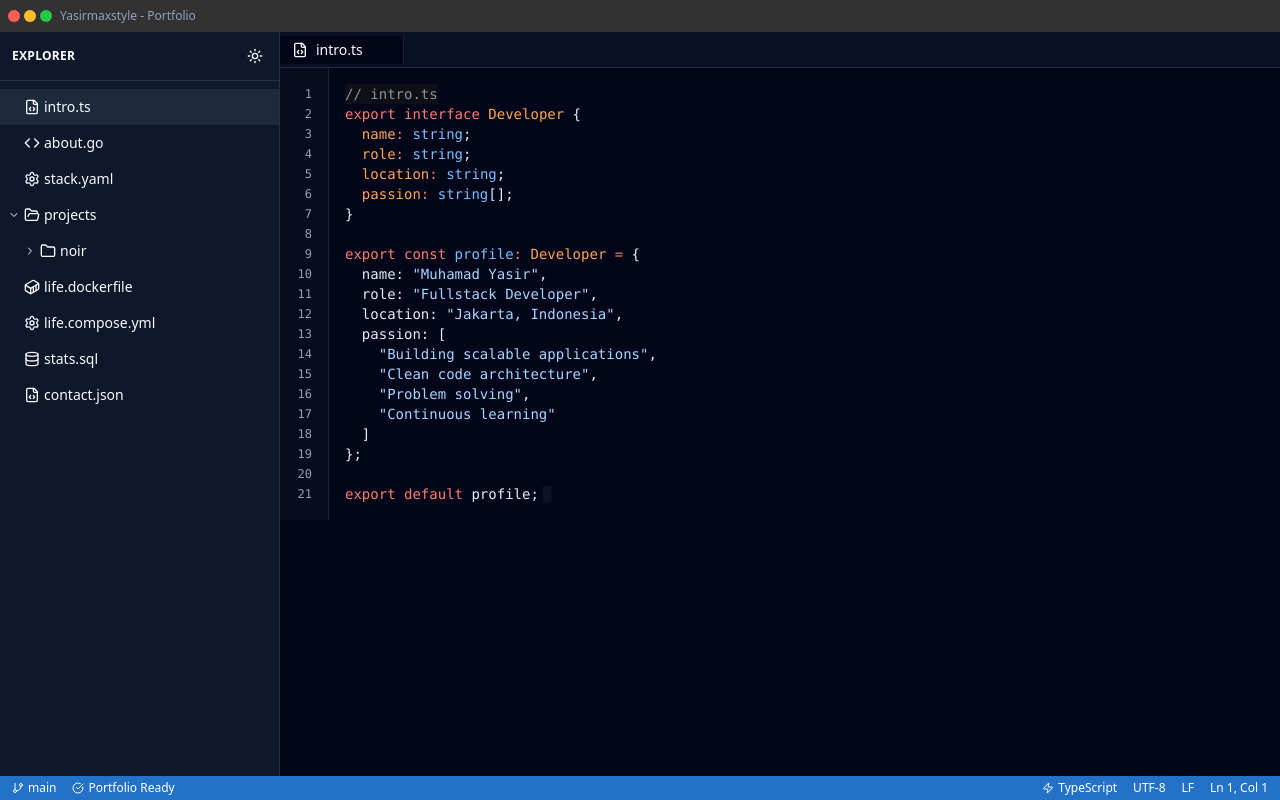
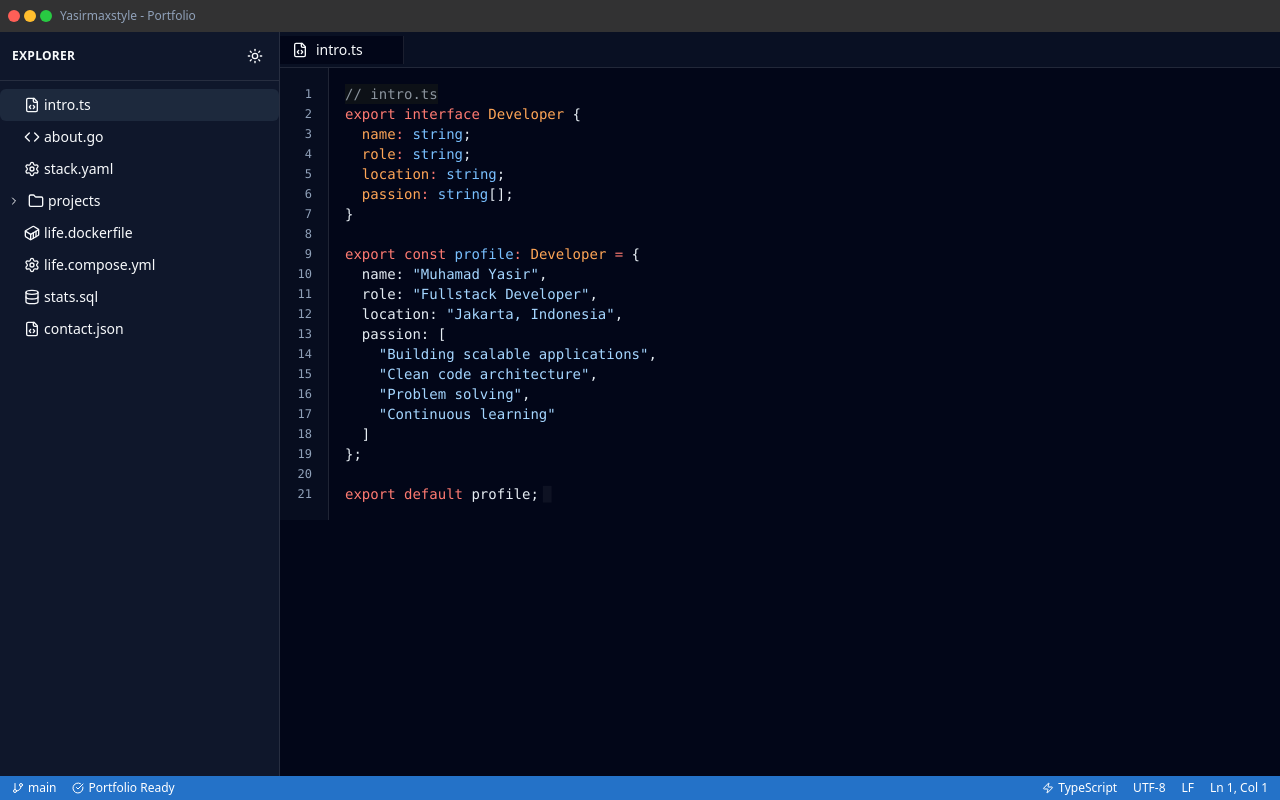
Before and after one commit to yasirmaxstyle/portfolio, a React (Vite) app: page / in a window 1280 px wide. Built offline with nearby package versions, Linux system fonts and the light colour scheme.

Commit message:
feat: fix sidebar explorer file state

```diff
--- a/src/components/Explorer.tsx
+++ b/src/components/Explorer.tsx
@@ -1,19 +1,18 @@
 "use client"
 
 import type React from "react"
-
-import { useState } from "react"
+import { useState, useEffect } from "react"
 import { motion, AnimatePresence } from "framer-motion"
 import {
   ChevronRight,
-  FileText,
   Folder,
   FolderOpen,
+  FileCode,
+  FileText,
+  Settings,
+  Container,
   Database,
-  Settings,
   Code,
-  FileCode,
-  Container,
   Sun,
   Moon,
 } from "lucide-react"
@@ -31,29 +30,14 @@ interface FileItem {
   name: string
   type: "file" | "folder"
   icon: React.ComponentType<{ className?: string }>
+  path: string
   children?: FileItem[]
-  path: string
 }
 
 const fileStructure: FileItem[] = [
-  {
-    name: "intro.ts",
-    type: "file",
-    icon: FileCode,
-    path: "intro.ts",
-  },
-  {
-    name: "about.go",
-    type: "file",
-    icon: Code,
-    path: "about.go",
-  },
-  {
-    name: "stack.yaml",
-    type: "file",
-    icon: Settings,
-    path: "stack.yaml",
-  },
+  { name: "intro.ts", type: "file", icon: FileCode, path: "intro.ts" },
+  { name: "about.go", type: "file", icon: Code, path: "about.go" },
+  { name: "stack.yaml", type: "file", icon: Settings, path: "stack.yaml" },
   {
     name: "projects",
     type: "folder",
@@ -66,49 +50,65 @@ const fileStructure: FileItem[] = [
         icon: Folder,
         path: "projects/noir",
         children: [
-          { name: "README.md", type: "file", icon: FileText, path: "projects/noir/README.md" },
+          {
+            name: "README.md",
+            type: "file",
+            icon: FileText,
+            path: "projects/noir/README.md",
+          },
         ],
       },
     ],
   },
-  {
-    name: "life.dockerfile",
-    type: "file",
-    icon: Container,
-    path: "life.dockerfile",
-  },
-  {
-    name: "life.compose.yml",
-    type: "file",
-    icon: Settings,
-    path: "life.compose.yml",
-  },
-  {
-    name: "stats.sql",
-    type: "file",
-    icon: Database,
-    path: "stats.sql",
-  },
-  {
-    name: "contact.json",
-    type: "file",
-    icon: FileCode,
-    path: "contact.json",
-  },
+  { name: "life.dockerfile", type: "file", icon: Container, path: "life.dockerfile" },
+  { name: "life.compose.yml", type: "file", icon: Settings, path: "life.compose.yml" },
+  { name: "stats.sql", type: "file", icon: Database, path: "stats.sql" },
+  { name: "contact.json", type: "file", icon: FileCode, path: "contact.json" },
 ]
 
-export function Explorer({ activeFile, onFileSelect, onMobileClose }: Readonly<ExplorerProps>) {
-  const [expandedFolders, setExpandedFolders] = useState<Set<string>>(new Set(["projects"]))
+export function Explorer({ activeFile, onFileSelect, onMobileClose }: ExplorerProps) {
   const { theme, toggleTheme } = useTheme()
+  const [expanded, setExpanded] = useState<Set<string>>(new Set(["projects"]))
+
+  /** ----------------------------------
+   * Auto-expand folders that contain the active file (VSCode behavior)
+   ------------------------------------ */
+  useEffect(() => {
+    if (!activeFile) return
+
+    const foldersToExpand = new Set<string>()
+
+    const check = (items: FileItem[]) => {
+      for (const item of items) {
+        if (item.type === "folder" && item.children) {
+          // If a file inside matches → expand this folder
+          if (contains(item.children, activeFile)) {
+            foldersToExpand.add(item.path)
+            check(item.children)
+          }
+        }
+      }
+    }
+
+    const contains = (items: FileItem[], target: string): boolean => {
+      for (const it of items) {
+        if (it.type === "file" && it.path === target) return true
+        if (it.type === "folder" && it.children && contains(it.children, target))
+          return true
+      }
+      return false
+    }
+
+    check(fileStructure)
+    setExpanded(foldersToExpand)
+  }, [activeFile])
 
   const toggleFolder = (path: string) => {
-    const newExpanded = new Set(expandedFolders)
-    if (newExpanded.has(path)) {
-      newExpanded.delete(path)
-    } else {
-      newExpanded.add(path)
-    }
-    setExpandedFolders(newExpanded)
+    setExpanded((prev) => {
+      const next = new Set(prev)
+      next.has(path) ? next.delete(path) : next.add(path)
+      return next
+    })
   }
 
   const handleFileClick = (path: string) => {
@@ -116,55 +116,54 @@ export function Explorer({ activeFile, onFileSelect, onMobileClose }: Readonly<E
     onMobileClose?.()
   }
 
-  const renderFileItem = (item: FileItem, depth = 0) => {
-    const isExpanded = expandedFolders.has(item.path)
+  /** ----------------------------------
+   * Render file / folder item
+   ------------------------------------ */
+  const renderItem = (item: FileItem, depth = 0) => {
+    const isFolder = item.type === "folder"
+    const isOpen = expanded.has(item.path)
     const isActive = activeFile === item.path
-    const Icon = (() => {
-      if (item.type === "folder") return isExpanded ? FolderOpen : Folder
-      return item.icon
-    })()
+
+    const Icon = isFolder
+      ? isOpen
+        ? FolderOpen
+        : Folder
+      : item.icon
 
     return (
       <div key={item.path}>
-        <motion.div
-          whileHover={{ backgroundColor: "hsl(var(--accent))" }}
-          whileTap={{ scale: 0.98 }}
+        <div
           className={cn(
-            "flex items-center gap-1 py-2 px-2 cursor-pointer text-sm transition-colors min-h-[32px]",
+            "flex items-center gap-1 py-1.5 px-2 cursor-pointer select-none text-sm transition-colors rounded-sm",
             isActive && "bg-accent text-accent-foreground",
-            !isActive && "text-sidebar-foreground hover:text-sidebar-accent-foreground",
+            !isActive && "text-sidebar-foreground hover:bg-sidebar-accent hover:text-sidebar-accent-foreground"
           )}
-          style={{ paddingLeft: `${8 + depth * 16}px` }}
-          onClick={() => {
-            if (item.type === "folder") {
-              toggleFolder(item.path)
-            } else {
-              handleFileClick(item.path)
-            }
-          }}
+          style={{ paddingLeft: 8 + depth * 16 }}
+          onClick={() => (isFolder ? toggleFolder(item.path) : handleFileClick(item.path))}
         >
-          {item.type === "folder" && (
-            <motion.div animate={{ rotate: isExpanded ? 90 : 0 }} transition={{ duration: 0.2, ease: "easeInOut" }}>
+          {isFolder ? (
+            <motion.div animate={{ rotate: isOpen ? 90 : 0 }} className="mr-1">
               <ChevronRight className="h-3 w-3" />
             </motion.div>
+          ) : (
+            <div className="w-3" />
           )}
-          {item.type === "file" && <div className="w-3" />}
-          <motion.div whileHover={{ scale: 1.1 }} transition={{ duration: 0.1 }}>
-            <Icon className="h-4 w-4 flex-shrink-0" />
-          </motion.div>
+
+          <Icon className="h-4 w-4 flex-shrink-0" />
           <span className="truncate">{item.name}</span>
-        </motion.div>
+        </div>
 
-        <AnimatePresence>
-          {item.type === "folder" && isExpanded && item.children && (
+        {/* Folder children */}
+        <AnimatePresence initial={false}>
+          {isFolder && isOpen && item.children && (
             <motion.div
-              initial={{ height: 0, opacity: 0 }}
-              animate={{ height: "auto", opacity: 1 }}
-              exit={{ height: 0, opacity: 0 }}
-              transition={{ duration: 0.3, ease: "easeInOut" }}
+              initial={{ opacity: 0, height: 0 }}
+              animate={{ opacity: 1, height: "auto" }}
+              exit={{ opacity: 0, height: 0 }}
+              transition={{ duration: 0.2 }}
               className="overflow-hidden"
             >
-              {item.children.map((child) => renderFileItem(child, depth + 1))}
+              {item.children.map((child) => renderItem(child, depth + 1))}
             </motion.div>
           )}
         </AnimatePresence>
@@ -173,31 +172,20 @@ export function Explorer({ activeFile, onFileSelect, onMobileClose }: Readonly<E
   }
 
   return (
-    <motion.div
-      initial={{ opacity: 0 }}
-      animate={{ opacity: 1 }}
-      transition={{ duration: 0.2 }}
-      className="h-full flex flex-col bg-sidebar"
-    >
+    <div className="h-full flex flex-col bg-sidebar">
+      {/* Header */}
       <div className="p-3 text-xs font-semibold text-sidebar-foreground uppercase tracking-wide border-b border-sidebar-border flex items-center justify-between">
         <span>Explorer</span>
-        <Button
-          variant="ghost"
-          size="sm"
-          className="h-6 w-6 p-0 text-sidebar-foreground hover:bg-sidebar-accent transition-colors"
-          onClick={toggleTheme}
-        >
-          <motion.div
-            animate={{ rotate: theme === "dark" ? 0 : 180 }}
-            transition={{ duration: 0.3, ease: "easeInOut" }}
-          >
+        <Button variant="ghost" size="sm" className="h-6 w-6 p-0" onClick={toggleTheme}>
+          <motion.div animate={{ rotate: theme === "dark" ? 0 : 180 }}>
             {theme === "dark" ? <Sun className="h-4 w-4" /> : <Moon className="h-4 w-4" />}
           </motion.div>
         </Button>
       </div>
-      <div className="flex-1 overflow-y-auto">
-        <div className="py-2">{fileStructure.map((item) => renderFileItem(item))}</div>
+
+      <div className="flex-1 overflow-y-auto py-2">
+        {fileStructure.map((item) => renderItem(item))}
       </div>
-    </motion.div>
+    </div>
   )
 }
```
